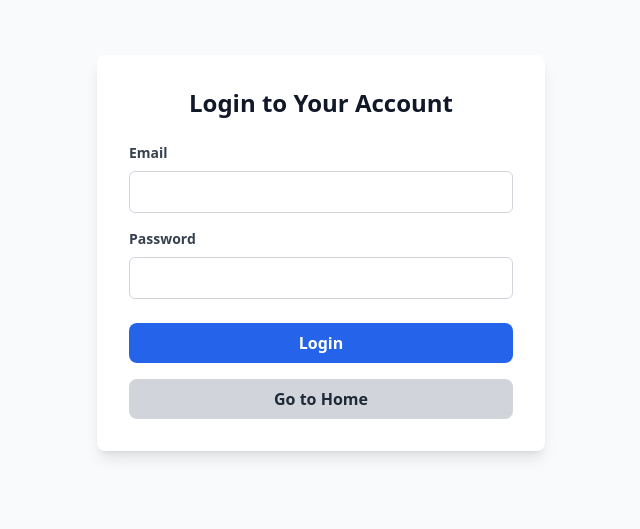
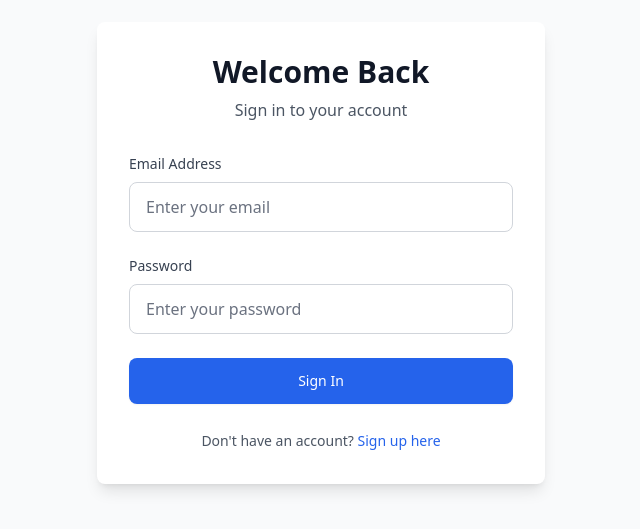
Before and after one commit to crayoninvok/reqruiters-ui-bdp, a Next.js app: page /login in a window 1280 px wide. Shown: the part 147-676 px from the top of the page, without its empty margins (319-959 px from the left). Built offline with nearby package versions, Linux system fonts and the light colour scheme.

Commit message:
login done but using cookies

```diff
--- a/src/app/(auth)/login/page.tsx
+++ b/src/app/(auth)/login/page.tsx
@@ -1,60 +1,103 @@
 "use client";
+
 import { useState } from "react";
-import Link from "next/link"; // Import Link for navigation
+import Link from "next/link";
+import { useRouter } from "next/navigation";
+import { useAuth } from "@/context/useAuth"; // Adjust path as needed
+import { LoginCredentials } from "@/types/types";
 
 export default function LoginPage() {
-  const [email, setEmail] = useState("");
-  const [password, setPassword] = useState("");
+  const [formData, setFormData] = useState<LoginCredentials>({
+    email: "",
+    password: "",
+  });
   const [error, setError] = useState("");
+  const [isSubmitting, setIsSubmitting] = useState(false);
 
-  const handleSubmit = (e: React.FormEvent) => {
+  const { login } = useAuth();
+  const router = useRouter();
+
+  const handleChange = (e: React.ChangeEvent<HTMLInputElement>) => {
+    const { name, value } = e.target;
+    setFormData((prev) => ({
+      ...prev,
+      [name]: value,
+    }));
+    // Clear error when user starts typing
+    if (error) setError("");
+  };
+
+  const handleSubmit = async (e: React.FormEvent) => {
     e.preventDefault();
+    setError("");
+    setIsSubmitting(true);
 
-    // Dummy login logic (replace with actual logic, e.g., calling an API)
-    if (email === "test@example.com" && password === "password") {
-      // Redirect on successful login (for example)
-      window.location.href = "/dashboard"; // Change this to the desired page
-    } else {
-      setError("Invalid credentials. Please try again.");
+    try {
+      await login(formData);
+      // Router redirect is handled in the AuthContext login function
+    } catch (err: any) {
+      setError(err.message || "Login failed. Please try again.");
+    } finally {
+      setIsSubmitting(false);
     }
   };
 
   return (
     <div className="min-h-screen flex items-center justify-center bg-gray-50 dark:bg-gray-900">
       <div className="w-full max-w-md p-8 bg-white dark:bg-gray-800 shadow-lg rounded-lg">
-        <h2 className="text-2xl font-bold text-center text-gray-900 dark:text-white mb-6">
-          Login to Your Account
-        </h2>
+        <div className="text-center mb-8">
+          <h2 className="text-3xl font-bold text-gray-900 dark:text-white mb-2">
+            Welcome Back
+          </h2>
+          <p className="text-gray-600 dark:text-gray-400">
+            Sign in to your account
+          </p>
+        </div>
 
         {error && (
-          <div className="bg-red-100 text-red-600 p-3 rounded-md mb-6">
-            {error}
+          <div className="bg-red-50 border border-red-200 text-red-700 px-4 py-3 rounded-md mb-6 text-sm">
+            <div className="flex items-center">
+              <svg
+                className="w-5 h-5 mr-2"
+                fill="currentColor"
+                viewBox="0 0 20 20"
+              >
+                <path
+                  fillRule="evenodd"
+                  d="M10 18a8 8 0 100-16 8 8 0 000 16zM8.707 7.293a1 1 0 00-1.414 1.414L8.586 10l-1.293 1.293a1 1 0 101.414 1.414L10 11.414l1.293 1.293a1 1 0 001.414-1.414L11.414 10l1.293-1.293a1 1 0 00-1.414-1.414L10 8.586 8.707 7.293z"
+                  clipRule="evenodd"
+                />
+              </svg>
+              {error}
+            </div>
           </div>
         )}
 
-        <form onSubmit={handleSubmit}>
-          <div className="mb-4">
+        <form onSubmit={handleSubmit} className="space-y-6">
+          <div>
             <label
               htmlFor="email"
-              className="block text-sm font-semibold text-gray-700 dark:text-white mb-2"
+              className="block text-sm font-medium text-gray-700 dark:text-gray-300 mb-2"
             >
-              Email
+              Email Address
             </label>
             <input
               type="email"
               id="email"
               name="email"
-              value={email}
-              onChange={(e) => setEmail(e.target.value)}
-              className="w-full px-4 py-2 border border-gray-300 rounded-md focus:outline-none focus:ring-2 focus:ring-blue-500"
+              value={formData.email}
+              onChange={handleChange}
+              className="w-full px-4 py-3 border border-gray-300 dark:border-gray-600 rounded-lg bg-white dark:bg-gray-700 text-gray-900 dark:text-white placeholder-gray-500 dark:placeholder-gray-400 focus:outline-none focus:ring-2 focus:ring-blue-500 focus:border-transparent transition duration-200"
+              placeholder="Enter your email"
               required
+              disabled={isSubmitting}
             />
           </div>
 
-          <div className="mb-6">
+          <div>
             <label
               htmlFor="password"
-              className="block text-sm font-semibold text-gray-700 dark:text-white mb-2"
+              className="block text-sm font-medium text-gray-700 dark:text-gray-300 mb-2"
             >
               Password
             </label>
@@ -62,29 +105,34 @@ export default function LoginPage() {
               type="password"
               id="password"
               name="password"
-              value={password}
-              onChange={(e) => setPassword(e.target.value)}
-              className="w-full px-4 py-2 border border-gray-300 rounded-md focus:outline-none focus:ring-2 focus:ring-blue-500"
+              value={formData.password}
+              onChange={handleChange}
+              className="w-full px-4 py-3 border border-gray-300 dark:border-gray-600 rounded-lg bg-white dark:bg-gray-700 text-gray-900 dark:text-white placeholder-gray-500 dark:placeholder-gray-400 focus:outline-none focus:ring-2 focus:ring-blue-500 focus:border-transparent transition duration-200"
+              placeholder="Enter your password"
               required
+              disabled={isSubmitting}
             />
           </div>
 
           <button
             type="submit"
-            className="w-full py-2 px-4 bg-blue-600 text-white font-semibold rounded-lg focus:outline-none hover:bg-blue-700 transition duration-300 mb-4"
+            disabled={isSubmitting}
+            className="w-full flex justify-center py-3 px-4 border border-transparent rounded-lg shadow-sm text-sm font-medium text-white bg-blue-600 hover:bg-blue-700 focus:outline-none focus:ring-2 focus:ring-offset-2 focus:ring-blue-500 disabled:opacity-50 disabled:cursor-not-allowed transition duration-200"
           >
-            Login
+            {isSubmitting ? "Signing in..." : "Sign In"}
           </button>
 
-          {/* Home Button */}
-          <Link href="/" passHref>
-            <button
-              type="button"
-              className="w-full py-2 px-4 bg-gray-300 text-gray-800 font-semibold rounded-lg focus:outline-none hover:bg-gray-400 transition duration-300"
-            >
-              Go to Home
-            </button>
-          </Link>
+          <div className="text-center">
+            <span className="text-sm text-gray-600 dark:text-gray-400">
+              Don't have an account?{" "}
+              <Link
+                href="/register"
+                className="font-medium text-blue-600 hover:text-blue-500 dark:text-blue-400 dark:hover:text-blue-300"
+              >
+                Sign up here
+              </Link>
+            </span>
+          </div>
         </form>
       </div>
     </div>
--- /dev/null
+++ b/src/app/dashboard/layout.tsx
@@ -0,0 +1,58 @@
+// dashboard/layout.tsx
+"use client";
+import React from "react";
+import { useAuth } from "@/context/useAuth";
+import Link from "next/link";
+import { useRouter } from "next/navigation";
+
+export default function DashboardLayout({
+  children,
+}: {
+  children: React.ReactNode;
+}) {
+  const { user, logout } = useAuth();
+  const router = useRouter();
+
+  const handleLogout = async () => {
+    await logout();
+    router.push("/login");
+  };
+
+  return (
+    <div className="flex min-h-screen bg-gray-100 dark:bg-gray-900">
+      {/* Sidebar */}
+      <div className="w-64 bg-gray-800 text-white p-6">
+        <div className="text-2xl font-bold mb-4">Dashboard</div>
+        <ul className="space-y-4">
+          <li>
+            <Link
+              href="/dashboard"
+              className="text-gray-300 hover:text-white transition duration-200"
+            >
+              Home
+            </Link>
+          </li>
+          <li>
+            <Link
+              href="/profile"
+              className="text-gray-300 hover:text-white transition duration-200"
+            >
+              Profile
+            </Link>
+          </li>
+          <li>
+            <button
+              onClick={handleLogout}
+              className="w-full py-2 px-4 bg-red-600 hover:bg-red-700 rounded-lg text-white mt-6"
+            >
+              Logout
+            </button>
+          </li>
+        </ul>
+      </div>
+
+      {/* Main Content */}
+      <div className="flex-1 p-6">{children}</div>
+    </div>
+  );
+}
--- /dev/null
+++ b/src/app/dashboard/page.tsx
@@ -0,0 +1,59 @@
+"use client"
+import React from "react";
+import { useAuth } from "@/context/useAuth";
+
+export default function DashboardPage() {
+  const { user, loading } = useAuth();
+
+  if (loading) {
+    return (
+      <div className="flex items-center justify-center min-h-screen">
+        <div className="animate-spin rounded-full h-32 w-32 border-b-2 border-gray-900"></div>
+      </div>
+    );
+  }
+
+  if (!user) {
+    return (
+      <div className="min-h-screen flex items-center justify-center text-center">
+        <h2 className="text-3xl font-bold text-red-500">
+          You are not logged in
+        </h2>
+      </div>
+    );
+  }
+
+  return (
+    <div className="min-h-screen flex flex-col items-center justify-center space-y-4">
+      <h1 className="text-3xl font-semibold text-gray-900 dark:text-white">
+        Welcome to your Dashboard, {user.name}!
+      </h1>
+      <p className="text-gray-600 dark:text-gray-400">
+        Here’s a quick overview of your account.
+      </p>
+
+      {/* User details */}
+      <div className="space-y-4 mt-8">
+        <div className="bg-white dark:bg-gray-800 p-6 rounded-lg shadow-lg w-80">
+          <div className="text-lg font-medium text-gray-900 dark:text-white">
+            User Info
+          </div>
+          <p className="text-gray-600 dark:text-gray-400">
+            Email: {user.email}
+          </p>
+          <p className="text-gray-600 dark:text-gray-400">Role: {user.role}</p>
+        </div>
+      </div>
+
+      {/* Example of other content */}
+      <div className="mt-8">
+        <button
+          onClick={() => alert("You can add more functionality here!")}
+          className="px-6 py-3 bg-blue-600 text-white rounded-md hover:bg-blue-700"
+        >
+          Explore more features
+        </button>
+      </div>
+    </div>
+  );
+}
--- a/src/app/layout.tsx
+++ b/src/app/layout.tsx
@@ -2,6 +2,7 @@
 import { Metadata } from "next";
 import localFont from "next/font/local";
 import NavbarWrapper from "../components/NavbarWrapper"; // Import the NavbarWrapper
+import { AuthProvider } from "@/context/useAuth"; // Add AuthProvider import
 import "./globals.css";
 
 const geistSans = localFont({
@@ -28,10 +29,10 @@ export default function RootLayout({
       <body
         className={`${geistSans.variable} ${geistMono.variable} antialiased`}
       >
-        {/* Wrap the children with NavbarWrapper */}
-        <NavbarWrapper>
-          {children}
-        </NavbarWrapper>
+        {/* Wrap with AuthProvider first, then NavbarWrapper */}
+        <AuthProvider>
+          <NavbarWrapper>{children}</NavbarWrapper>
+        </AuthProvider>
       </body>
     </html>
   );
--- a/src/components/NavbarWrapper.tsx
+++ b/src/components/NavbarWrapper.tsx
@@ -9,6 +9,7 @@ export default function NavbarWrapper({ children }: { children: React.ReactNode
   // List of routes where the Navbar should not be displayed
   const noNavbarRoutes = [
     "/login",
+    "/dashboard"
   ];
 
   // If the current route is in the noNavbarRoutes array, don't render the Navbar
```
Also changed, not shown: src/context/useAuth.tsx (renamed from src/hook/useAuth.tsx, +6 -69 lines), src/services/auth.service.ts (+16 -23 lines).
